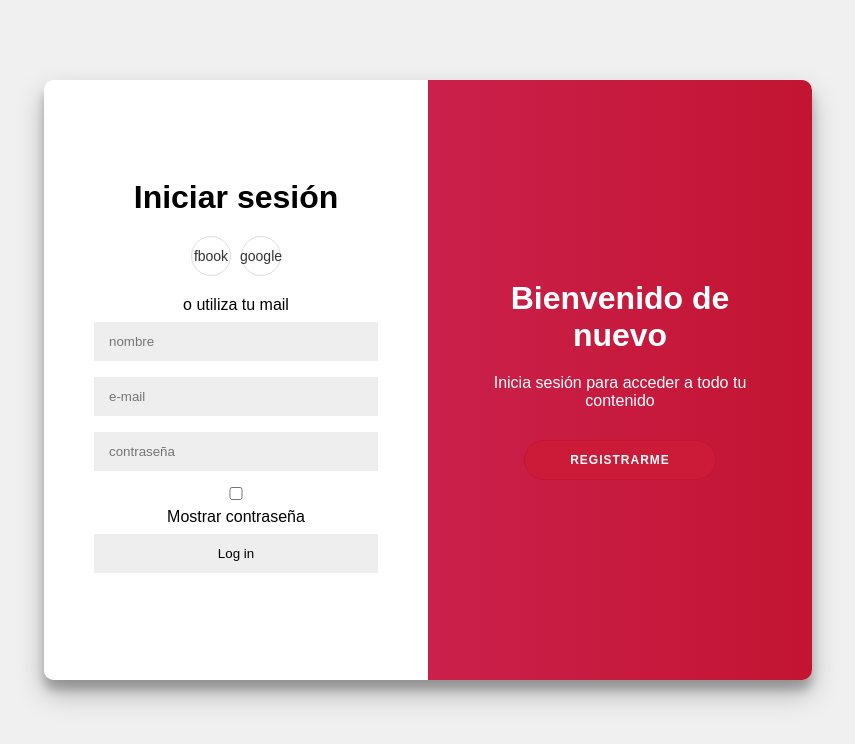
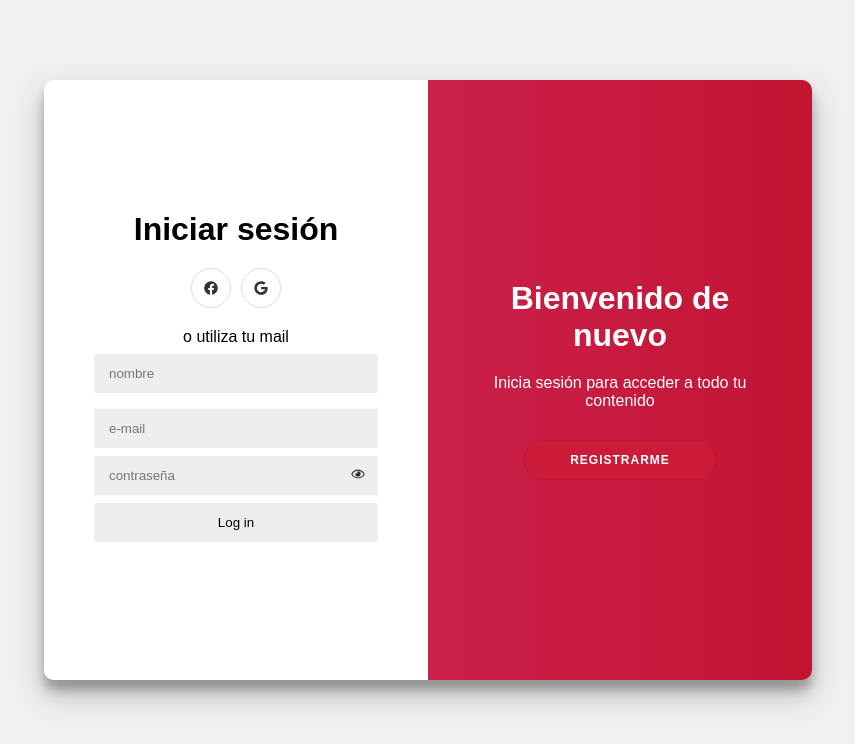
Before and after one commit to Lieety/Re-Moodel-acio, a Next.js app: page /login in a window 1280 px wide. Shown: the top 744 px of the page, without its empty margins (212-1067 px from the left). Built offline with nearby package versions, Linux system fonts and the light colour scheme; a web font is replaced by a local one.

Commit message:
cambio estilos

```diff
--- a/src/components/log/Login.jsx
+++ b/src/components/log/Login.jsx
@@ -1,6 +1,7 @@
 'use client'
 import React, { useState } from 'react'
 import './style.css'
+import { FaRegEyeSlash, FaRegEye, FaFacebook, FaGoogle } from "react-icons/fa";
 
 export default function Login() {
   const [showPass, setShowPass] = useState(false);
@@ -10,7 +11,8 @@ export default function Login() {
     setPassword(event.target.value);
   };
 
-  const togglePasswordVisibility = () => {
+  const togglePasswordVisibility = (e) => {
+    e.preventDefault()
     setShowPass(!showPass);
   };
 
@@ -19,31 +21,33 @@ export default function Login() {
       <form action="">
         <h1>Iniciar sesión</h1>
         <div className='social-container'>
-          <a href="">fbook</a>
-          <a href="">google</a>
+          <a className='social-login' href=""><FaFacebook /></a>
+          <a className='social-login' href=""><FaGoogle /></a>
         </div>
         <span>o utiliza tu mail</span>
         <input type="text" placeholder='nombre' style={{ width: '100%' }} required />
         <input type="email" placeholder='e-mail' style={{ width: '100%' }} required />
-        <div className="password-container" style={{ width: '100%' }}>
+        <div className="password-container input" style={{ width: '100%' }}>
           <input
             type={showPass ? 'text' : 'password'}
             placeholder='contraseña'
             value={password}
+            id='password'
             onChange={handlePasswordChange}
             required
             style={{ width: '100%' }}
           />
-          <div className="show-password-checkbox">
-            <input
-              type="checkbox"
+          <span className="show-password-checkbox">
+            <button
               id="showPassword"
-              onChange={togglePasswordVisibility}
-            />
-            <label htmlFor="showPassword">
-              {showPass ? 'Ocultar contraseña' : 'Mostrar contraseña'}
+              onClick={togglePasswordVisibility}
+            >
+              <label htmlFor="showPassword">
+              {showPass ? <FaRegEyeSlash /> : <FaRegEye />}
             </label>
-          </div>
+            </button>
+
+          </span>
         </div>
         <input type="submit" value="Log in" />
       </form>
--- a/src/components/log/style.css
+++ b/src/components/log/style.css
@@ -102,6 +102,39 @@ input {
   padding: 12px 15px;
   margin: 8px 0;
   width: 100%;
+}
+
+#password {
+  margin: 0;
+}
+
+.social-login {
+  display: flex;
+  justify-content: center;
+  align-items: center;
+}
+
+.input {
+  display: flex;
+  flex-direction: row;
+  justify-content: center;
+  align-items: center;
+  background-color: #eee;
+  border: none;
+  width: 100%;
+  margin: 0px 0px;
+}
+svg {
+  width: 40px;
+}
+
+#showPassword {
+  background: transparent;
+  border: none;
+  color: #333;
+
+  padding: 0;
+  margin: 0;
 }
 
 select {
```
